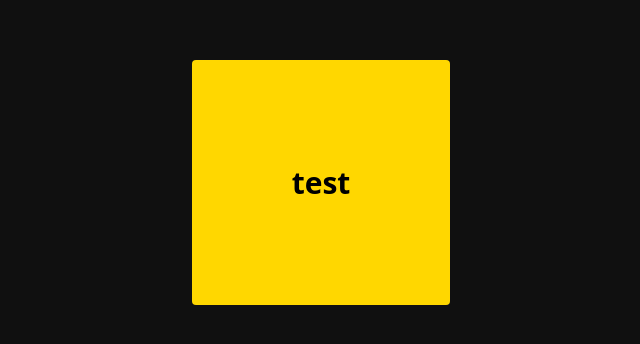
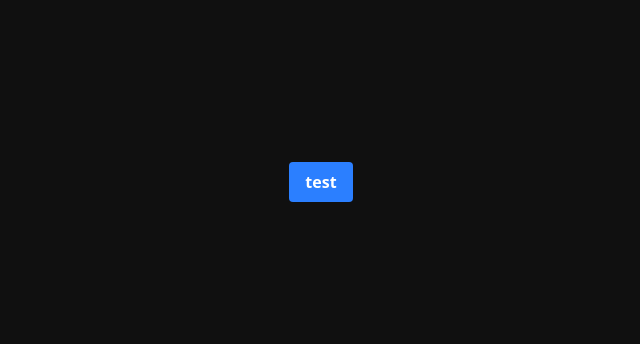
Before and after one commit to Juan-Cruz-Mezzopeva/typescript-react-next-basics, a Next.js app: page / in a window 1280 px wide. Shown: the part 218-562 px from the top of the page, without its empty margins (319-959 px from the left). Built offline with nearby package versions, Linux system fonts and the light colour scheme.

Commit message:
Uso de Record Type

```diff
--- a/src/app/page.tsx
+++ b/src/app/page.tsx
@@ -1,12 +1,10 @@
 type ButtonProps = {
-  style: React.CSSProperties;
+  userAges: Record<"Pepito"|"Juanito"|"Fulanito", number>
 };
 
-function Button({style}: ButtonProps) {
+function Button({}: ButtonProps) {
   return (
-  <button
-    style={style}
-  >
+  <button>
     test
   </button>
   )
@@ -15,13 +13,14 @@ function Button({style}: ButtonProps) {
 function Page() {
   return (
     <div>
-      <Button style={{
-        backgroundColor: "gold",
-        color: "black",
-        fontSize: "30px",
-        padding: "100px"
-      }}
-
+      <Button
+        userAges={
+          {
+            Pepito: 10,
+            Juanito: 30,
+            Fulanito: 45
+          }
+        }
       / >
     </div>
   )
```
